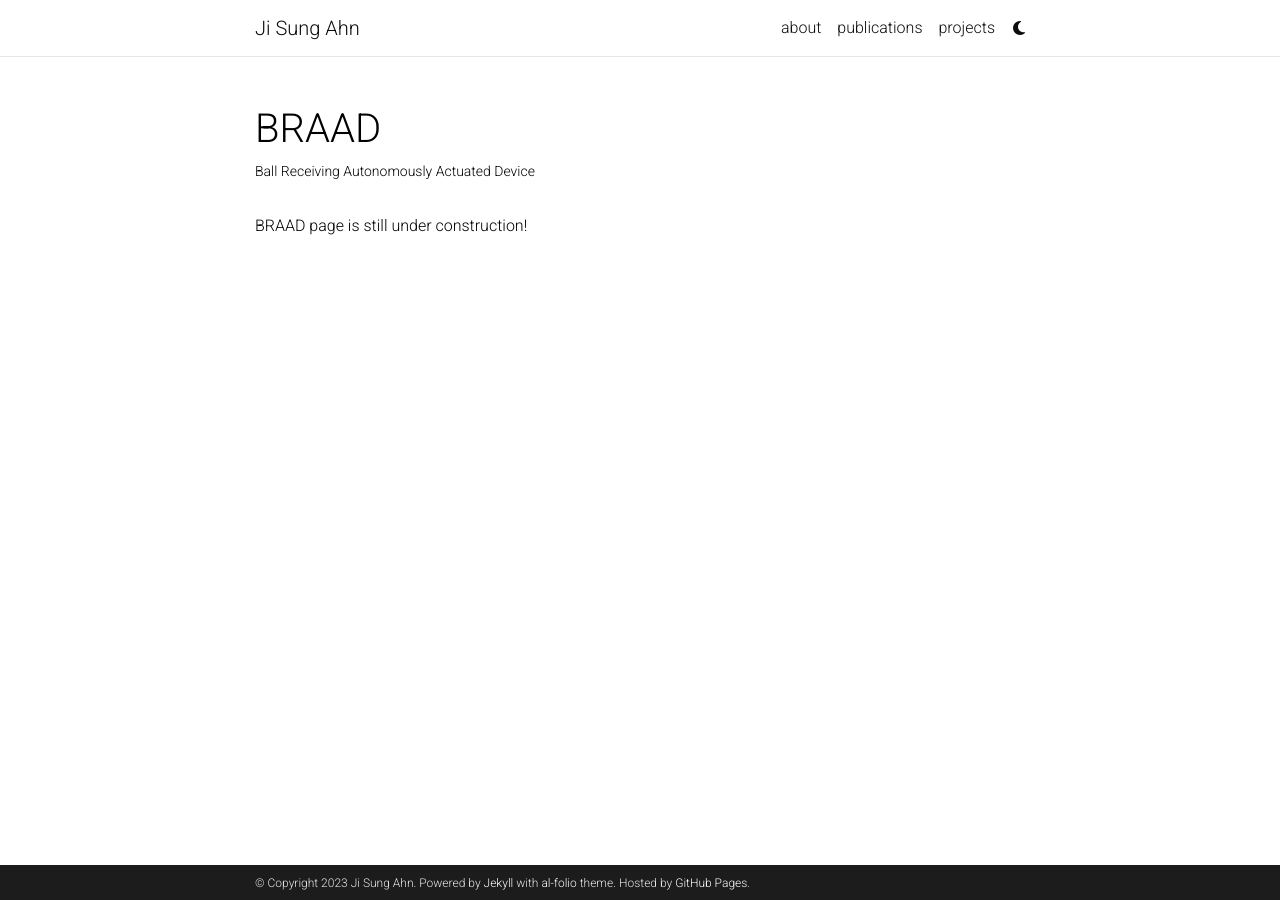
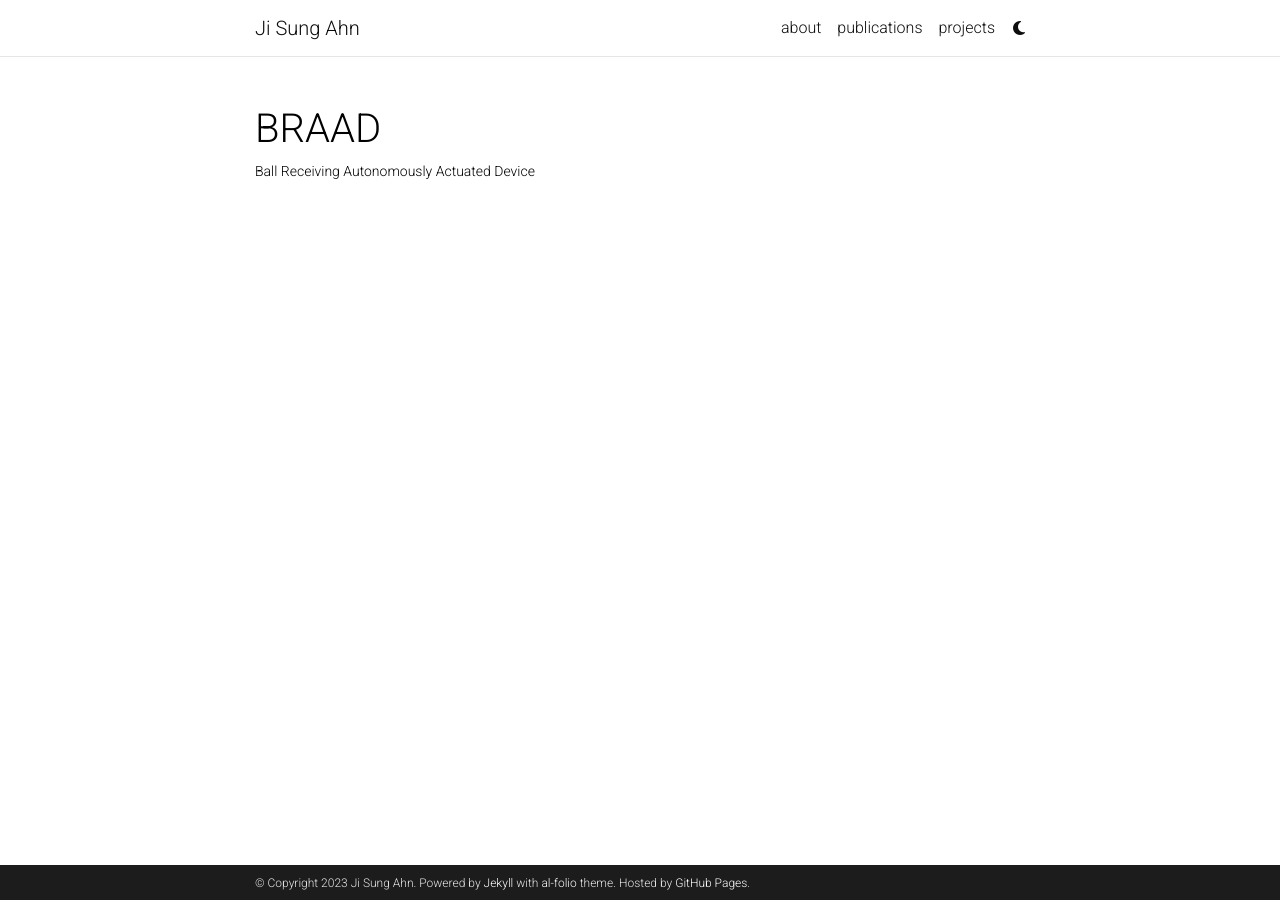
Before and after one commit to jisungahn10/jisungahn10.github.io, a Jekyll site: the page built from _projects/braad.md, in a window 1280 px wide. Built offline with Jekyll 4.4.1, drawn with Linux system fonts in a browser that asks for light colours; comment, search, counter and statistics services are not loaded; a style sheet for code colours, icons or effects is not loaded.

Commit message:
modified braad page

```diff
--- a/_projects/braad.md
+++ b/_projects/braad.md
@@ -2,10 +2,8 @@
 layout: page
 title: BRAAD
 description: Ball Receiving Autonomously Actuated Device
-img: assets/img/3.jpg
+img:
 importance: 5
 category: work
 related_publications:
 ---
-
-BRAAD page is still under construction!
```
